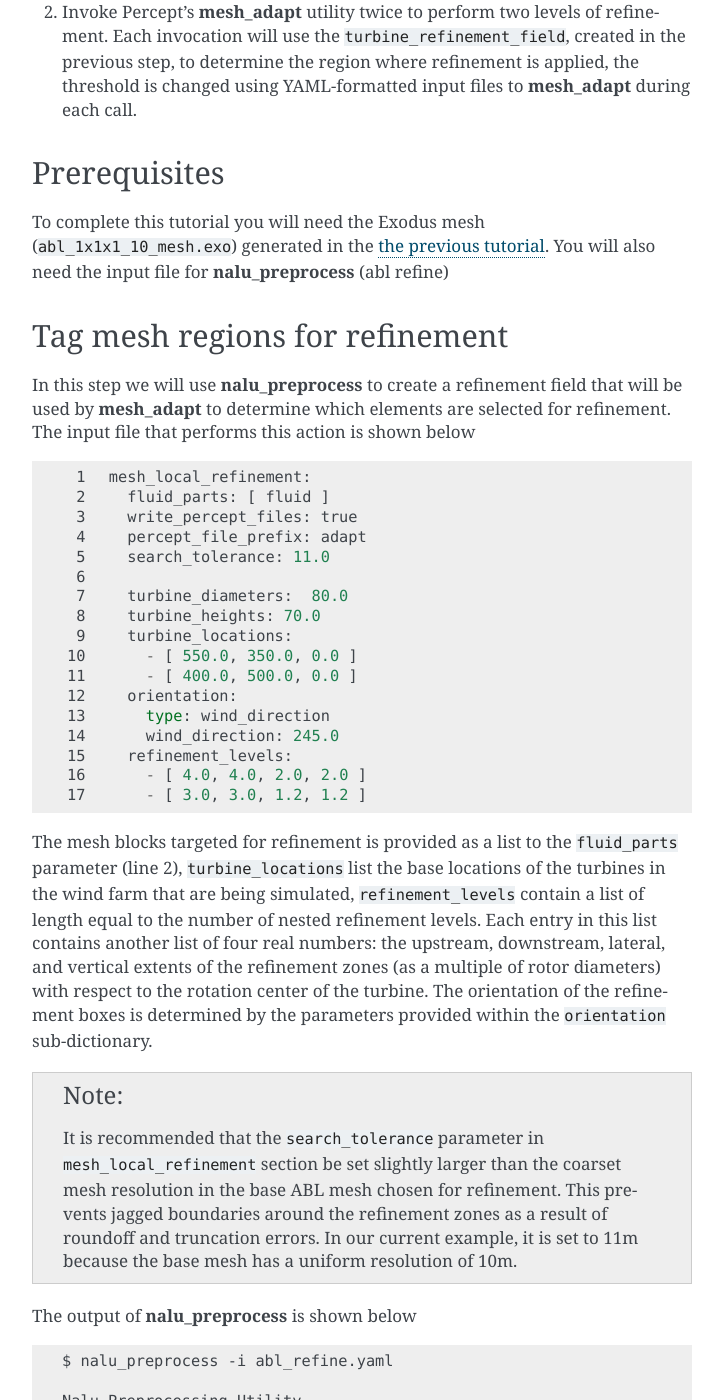
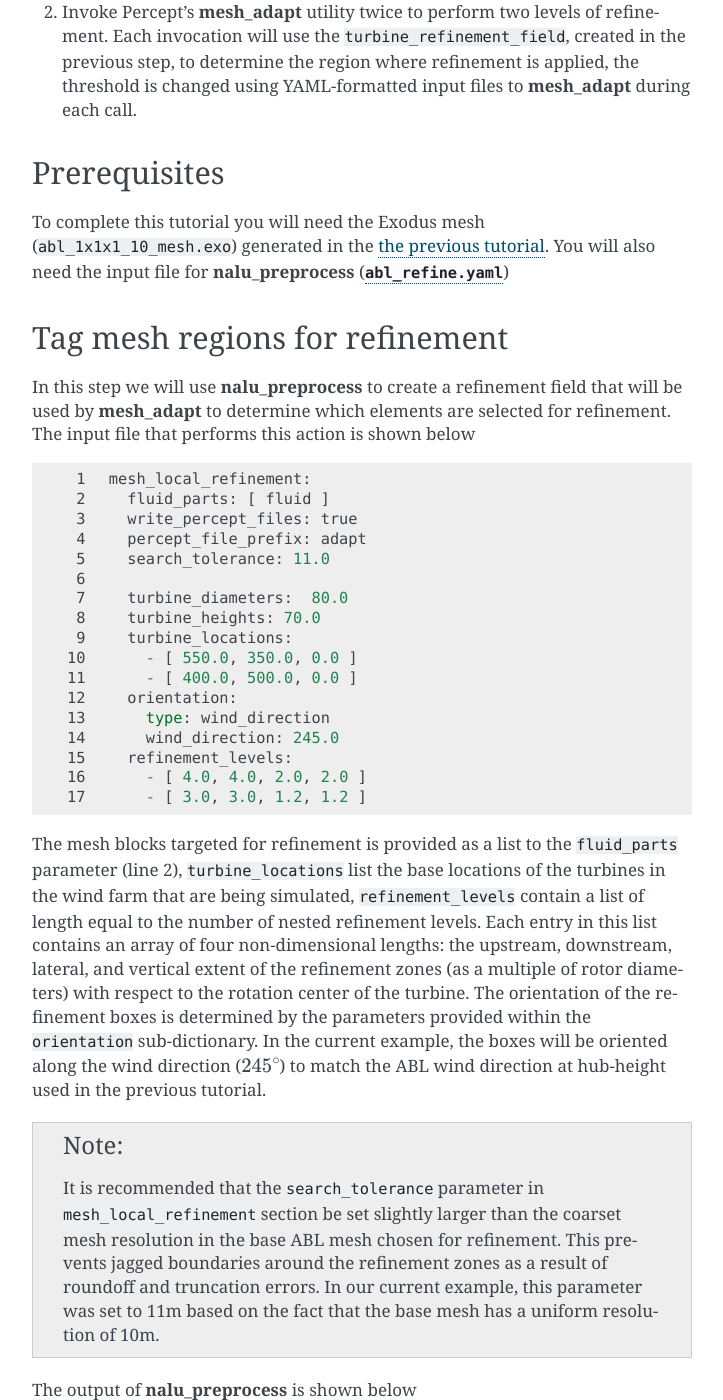
Before and after one commit to Exawind/wind-utils, a Sphinx documentation site: the page built from doc/manual/source/user/tuts/alm_refine.rst, in a window 1280 px wide and 1400 px high, scrolled down 543 px. Shown: the whole window, without its empty margins (388-1111 px from the left). Built offline with Sphinx 7.4.7, drawn with Linux system fonts in a browser that asks for light colours; some of the changed text lies outside the part shown.

Commit message:
Minor updates to Percept refinement docs

```diff
--- a/doc/manual/source/user/tuts/alm_refine.rst
+++ b/doc/manual/source/user/tuts/alm_refine.rst
@@ -12,7 +12,7 @@ predict the impact on downstream turbine performance. We will perform the follow
 #. Use :program:`nalu_preprocess` to *tag* elements within the mesh that must be
    refined. In this exercise, we will perform two levels of refinement where the
    second level is nested within the first refinement zone. This step creates a
-   ``turbine_refinement_field``, an element field, in the Exodus database.The
+   ``turbine_refinement_field``, an element field, in the Exodus database. The
    refinement field is a scalar with a value ranging between 0 and 1. We will
    use this field as a threshold to control the regions where the refinement is
    applied by the :program:`mesh_adapt` utility in Percept.
@@ -30,7 +30,8 @@ Prerequisites
 To complete this tutorial you will need the Exodus mesh
 (:file:`abl_1x1x1_10_mesh.exo`) generated in the :ref:`the previous tutorial
 <tuts_abl_precursor>`. You will also need the input file for
-:program:`nalu_preprocess` (abl refine)
+:program:`nalu_preprocess` (:download:`abl_refine.yaml
+<../files/tuts/abl_precursor/abl_refine.yaml>`)
 
 Tag mesh regions for refinement
 ---------------------------------
@@ -47,11 +48,14 @@ The mesh blocks targeted for refinement is provided as a list to the
 ``fluid_parts`` parameter (line 2), ``turbine_locations`` list the base
 locations of the turbines in the wind farm that are being simulated,
 ``refinement_levels`` contain a list of length equal to the number of nested
-refinement levels. Each entry in this list contains another list of four real
-numbers: the upstream, downstream, lateral, and vertical extents of the
-refinement zones (as a multiple of rotor diameters) with respect to the rotation
-center of the turbine. The orientation of the refinement boxes is determined by
-the parameters provided within the ``orientation`` sub-dictionary.
+refinement levels. Each entry in this list contains an array of four
+non-dimensional lengths: the upstream, downstream, lateral, and vertical extent
+of the refinement zones (as a multiple of rotor diameters) with respect to the
+rotation center of the turbine. The orientation of the refinement boxes is
+determined by the parameters provided within the ``orientation`` sub-dictionary.
+In the current example, the boxes will be oriented along the wind direction
+(:math:`245^\circ`) to match the ABL wind direction at hub-height used in the
+previous tutorial.
 
 .. note::
 
@@ -59,8 +63,8 @@ the parameters provided within the ``orientation`` sub-dictionary.
   ``mesh_local_refinement`` section be set slightly larger than the coarset mesh
   resolution in the base ABL mesh chosen for refinement. This prevents jagged
   boundaries around the refinement zones as a result of roundoff and truncation
-  errors. In our current example, it is set to 11m because the base mesh has a
-  uniform resolution of 10m.
+  errors. In our current example, this parameter was set to 11m based on the
+  fact that the base mesh has a uniform resolution of 10m.
 
 
 The output of :program:`nalu_preprocess` is shown below
```
